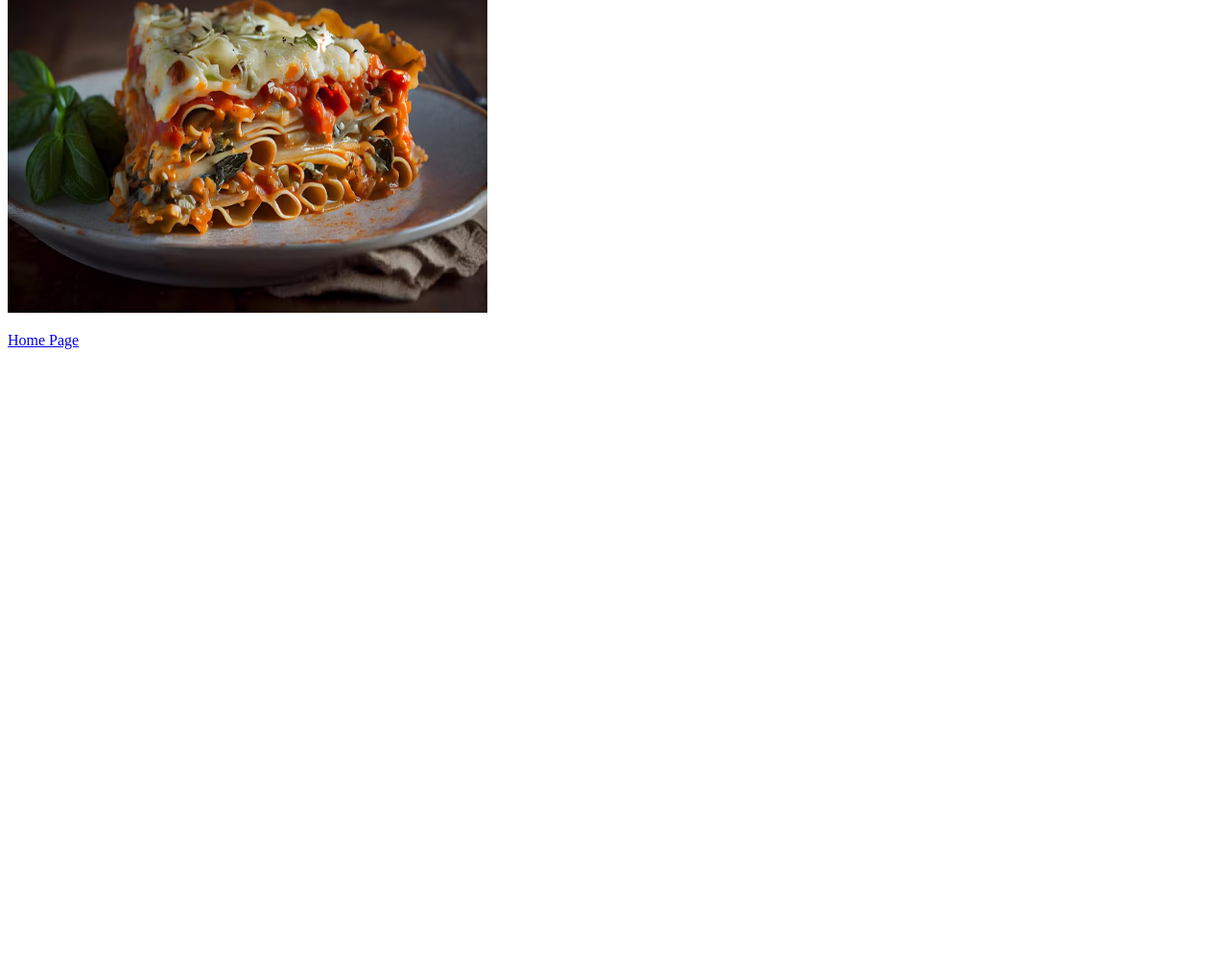
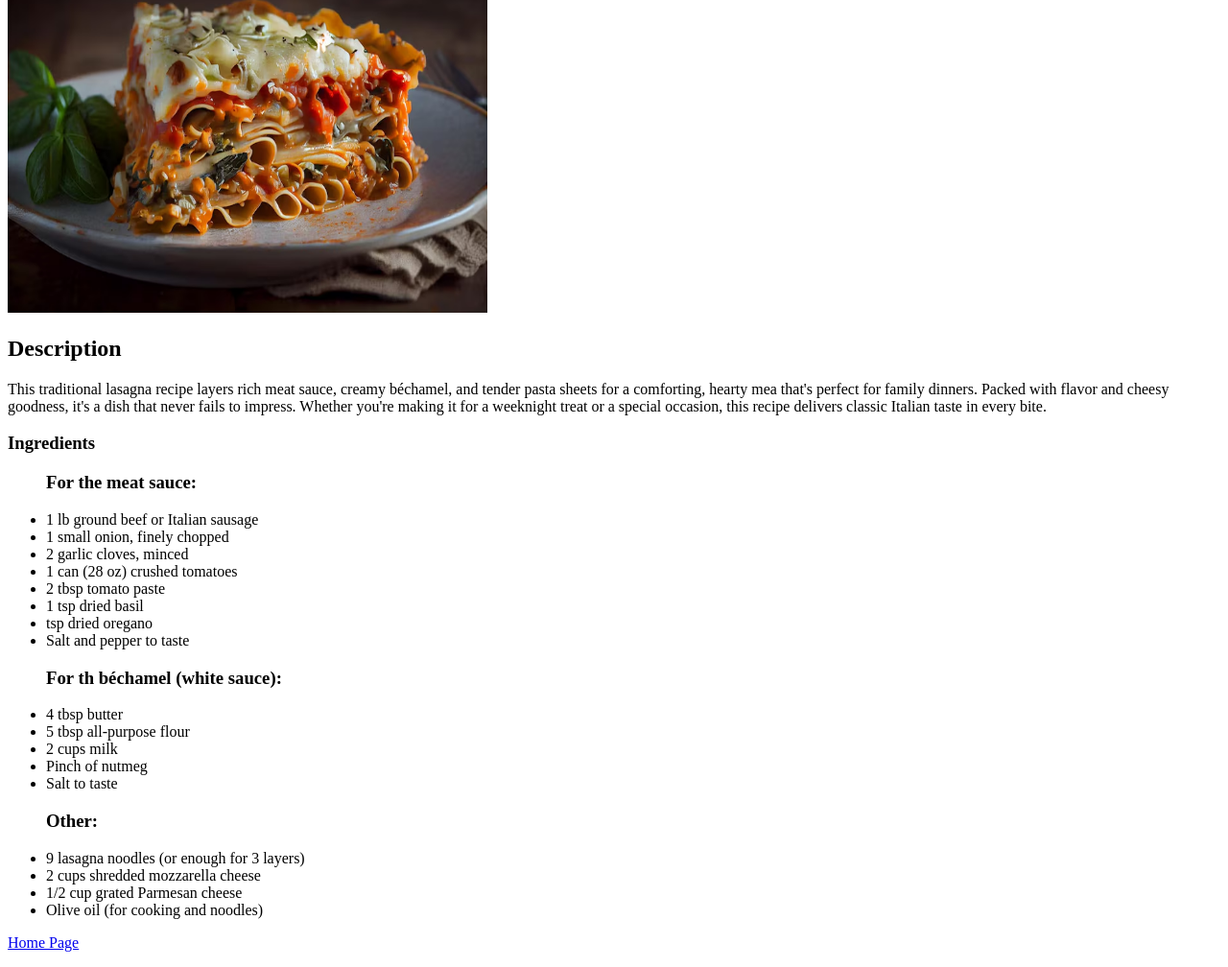
Before and after one commit to IsaiahVega/odin-recipes, a plain HTML site: page recipes/lasagna.html in a window 1280 px wide. Shown: the part 154-1162 px from the top of the page at 96% size. Before the commit the page ends 800 px from the top, so only its background shows below. Drawn offline with Linux system fonts and the light colour scheme.

Commit message:
Add ingredients to lasagna.html

```diff
--- a/recipes/lasagna.html
+++ b/recipes/lasagna.html
@@ -7,6 +7,37 @@
   <body>
     <h1>Lasagna Recipe</h1>
     <img src="../images/lasagna.jpg" width="500" height="400" />
+    <p><h2>Description</h2></p>
+    <p>This traditional lasagna recipe layers rich meat sauce, creamy
+      béchamel, and tender pasta sheets for a comforting, hearty mea
+      that's perfect for family dinners. Packed with flavor and cheesy
+      goodness, it's a dish that never fails to impress.
+      Whether you're making it for a weeknight treat or a special occasion,
+      this recipe delivers classic Italian taste in every bite.
+    </p>
+    <p><h3>Ingredients</h3></p>
+    <ul>
+      <h3>For the meat sauce:</h3>
+      <li>1 lb ground beef or Italian sausage</li>
+      <li>1 small onion, finely chopped</li>
+      <li>2 garlic cloves, minced</li>
+      <li>1 can (28 oz) crushed tomatoes</li>
+      <li>2 tbsp tomato paste</li>
+      <li>1 tsp dried basil</li>
+      <li>tsp dried oregano</li>
+      <li>Salt and pepper to taste</li>
+      <h3>For th béchamel (white sauce):</h3>
+      <li>4 tbsp butter</li>
+      <li>5 tbsp all-purpose flour</li>
+      <li>2 cups milk</li>
+      <li>Pinch of nutmeg</li>
+      <li>Salt to taste</li>
+      <h3>Other:</h3>
+      <li>9 lasagna noodles (or enough for 3 layers)</li>
+      <li>2 cups shredded mozzarella cheese</li>
+      <li>1/2 cup grated Parmesan cheese</li>
+      <li>Olive oil (for cooking and noodles)</li>
+    </ul>
     <p><a href="../index.html">Home Page</a></p>
   </body>
 </html>
```
